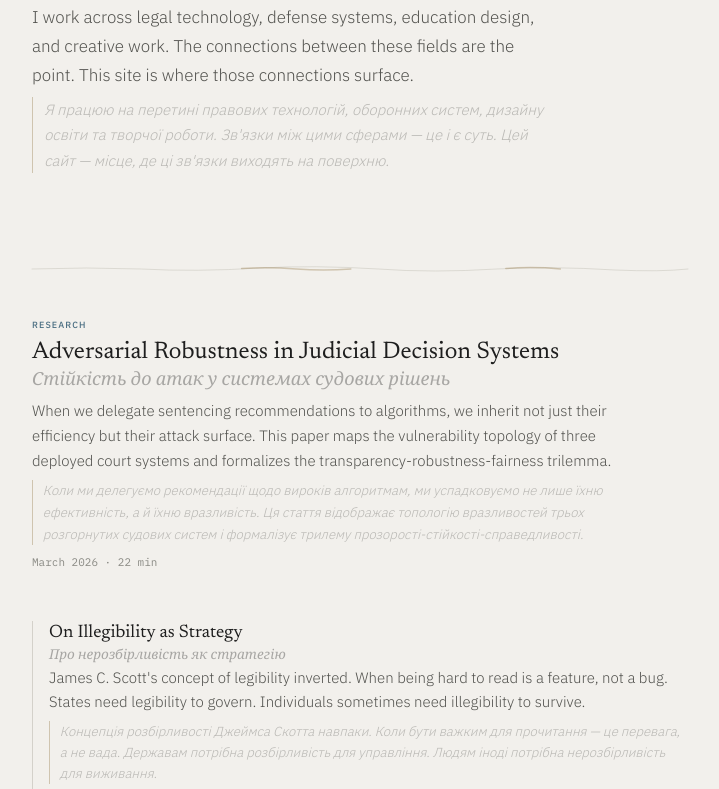
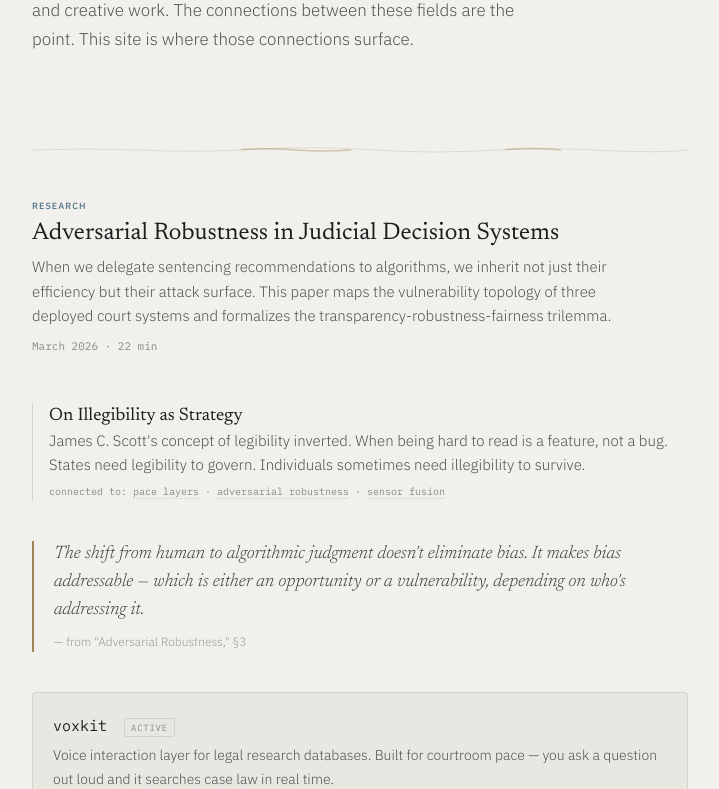
Before and after one commit to workflowcat/Toolkit, a website built with Vite: page index.html in a window 1280 px wide. Shown: the part 226-1015 px from the top of the page, without its empty margins (280-999 px from the left). Built offline with nearby package versions, Linux system fonts and the light colour scheme.

Commit message:
Add Vite, single-language display, live pretext integration
- Switch bilingual from dual display to single-language: only active language shown, toggle swaps
- Add Vite as build tool for ESM imports and TypeScript support
- Wire @chenglou/pretext live via Vite (no more commented-out imports)
- Configure multi-page build (index.html + defense/index.html)
- Update launch.json to use Vite dev server

Co-Authored-By: Claude Opus 4.6 <noreply@anthropic.com>

```diff
--- a/index.html
+++ b/index.html
@@ -262,6 +262,6 @@
     </div>
   </div>
 
-  <script src="js/core.js"></script>
+  <script type="module" src="js/core.js"></script>
 </body>
 </html>
--- a/styles/blueprint.css
+++ b/styles/blueprint.css
@@ -348,16 +348,6 @@ body {
   font-size: 0.875rem;
 }
 
-/* Bilingual overrides for blueprint */
-[data-lang="en"] .entry__excerpt .lang-uk,
-[data-lang="uk"] .entry__excerpt .lang-en,
-[data-lang="en"] .bp-body .lang-uk,
-[data-lang="uk"] .bp-body .lang-en,
-[data-lang="en"] .bp-subtitle .lang-uk,
-[data-lang="uk"] .bp-subtitle .lang-en {
-  border-left-color: var(--bp-cyan);
-}
-
 /* Responsive */
 @media (max-width: 600px) {
   .page { max-width: 100%; }
--- a/styles/core.css
+++ b/styles/core.css
@@ -65,91 +65,15 @@ a:hover { color: var(--gold-hover); }
 .page { max-width: 720px; margin: 0 auto; padding: 0 2rem; }
 
 /* =============================================
-   BILINGUAL TEXT — persistent dual display
+   BILINGUAL TEXT — single language display.
 
-   Both languages are always visible.
-   Primary at full opacity, secondary beneath
-   as a quieter annotation. Toggle swaps which
-   is primary vs secondary. No hover magic.
+   Only the active language is shown.
+   Toggle swaps between EN and UK.
    ============================================= */
 
-/* Container */
-.bi, .bi-block { position: relative; }
-.bi { display: inline; }
-.bi-block { display: block; }
-
-/* Transitions for language swap */
-.bi .lang-en, .bi .lang-uk,
-.bi-block .lang-en, .bi-block .lang-uk {
-  transition: opacity 400ms ease, transform 400ms ease;
-}
-
-/* ---- Primary language: full visibility ---- */
-[data-lang="en"] .lang-en,
-[data-lang="uk"] .lang-uk {
-  opacity: 1;
-}
-
-/* ---- Secondary language: visible annotation beneath ---- */
-[data-lang="en"] .lang-uk,
-[data-lang="uk"] .lang-en {
-  display: block;
-  opacity: 0.4;
-  font-style: italic;
-  font-size: 0.88em;
-  margin-top: 0.25em;
-}
-
-/* Titles: secondary is a gloss */
-.header__title [data-lang="en"] .lang-uk,
-.header__title [data-lang="uk"] .lang-en,
-.entry__title .lang-uk,
-.entry__title .lang-en,
-.note__title .lang-uk,
-.note__title .lang-en {
-  /* inherits the annotation style above */
-}
-
-[data-lang="en"] .entry__title .lang-uk,
-[data-lang="uk"] .entry__title .lang-en,
-[data-lang="en"] .note__title .lang-uk,
-[data-lang="uk"] .note__title .lang-en,
-[data-lang="en"] .header__title .lang-uk,
-[data-lang="uk"] .header__title .lang-en {
-  font-size: 0.75em;
-  opacity: 0.35;
-  margin-top: 0.125em;
-}
-
-/* Body text: annotation with gold left-border */
-[data-lang="en"] .entry__excerpt .lang-uk,
-[data-lang="uk"] .entry__excerpt .lang-en,
-[data-lang="en"] .note__body .lang-uk,
-[data-lang="uk"] .note__body .lang-en,
-[data-lang="en"] .header__bio .lang-uk,
-[data-lang="uk"] .header__bio .lang-en {
-  font-size: 0.875em;
-  border-left: 1.5px solid var(--gold);
-  padding-left: 0.75em;
-  margin-top: 0.5em;
-  opacity: 0.35;
-}
-
-/* Fragments: secondary replaces, crossfade style */
-[data-lang="en"] .fragment .lang-uk,
-[data-lang="uk"] .fragment .lang-en {
-  font-size: 0.92em;
-  opacity: 0.45;
-  margin-top: 0.375em;
-  border-left: none;
-  padding-left: 0;
-}
-
-/* ---- Inline bilingual (nav, labels) — show only primary ---- */
-.bi-inline { position: relative; }
-
-[data-lang="en"] .bi-inline .lang-uk { display: none; }
-[data-lang="uk"] .bi-inline .lang-en { display: none; }
+/* Hide the inactive language everywhere */
+[data-lang="en"] .lang-uk { display: none; }
+[data-lang="uk"] .lang-en { display: none; }
 
 /* =============================================
    NAV
--- /dev/null
+++ b/vite.config.js
@@ -0,0 +1,13 @@
+import { resolve } from 'path'
+import { defineConfig } from 'vite'
+
+export default defineConfig({
+  build: {
+    rollupOptions: {
+      input: {
+        main: resolve(__dirname, 'index.html'),
+        defense: resolve(__dirname, 'defense/index.html'),
+      },
+    },
+  },
+})
```
Also changed, not shown: defense/index.html (+1 -1 lines), js/text-layout.js (+24 -49 lines), package.json (+7 -10 lines), .claude/launch.json, 2 other files.
